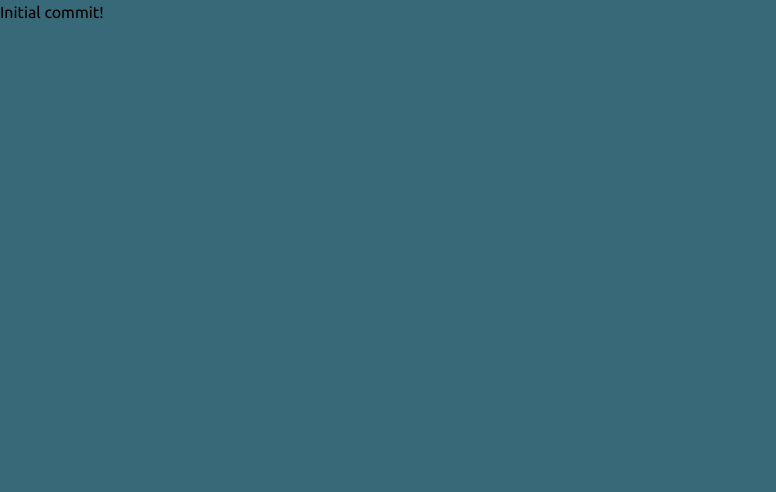
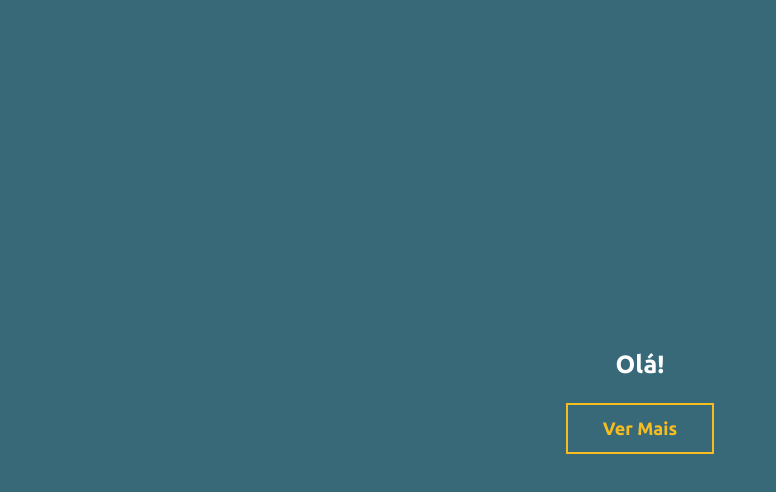
Before and after one commit to MatheusBuenevides/TechChallenge, a Nuxt app: page / in a window 1280 px wide. Shown: the top 492 px of the page, without its empty margins (0-776 px from the left). Built offline with nearby package versions, Linux system fonts and the light colour scheme.

Commit message:
New index

```diff
--- a/pages/index.vue
+++ b/pages/index.vue
@@ -1,7 +1,16 @@
 <template>
-  <h1>Initial commit!</h1>
+  <div class="flex items-center flex-col h-screen justify-center gap-5">
+
+    <h1 class="pageTitle">Olá!</h1>
+
+    <nuxt-link :to="`/pokemon`" class="btn btn-primary"> Ver Mais </nuxt-link>
+
+  </div>
+
 </template>
 
 <script>
-export default {}
+export default {
+
+}
 </script>
```
